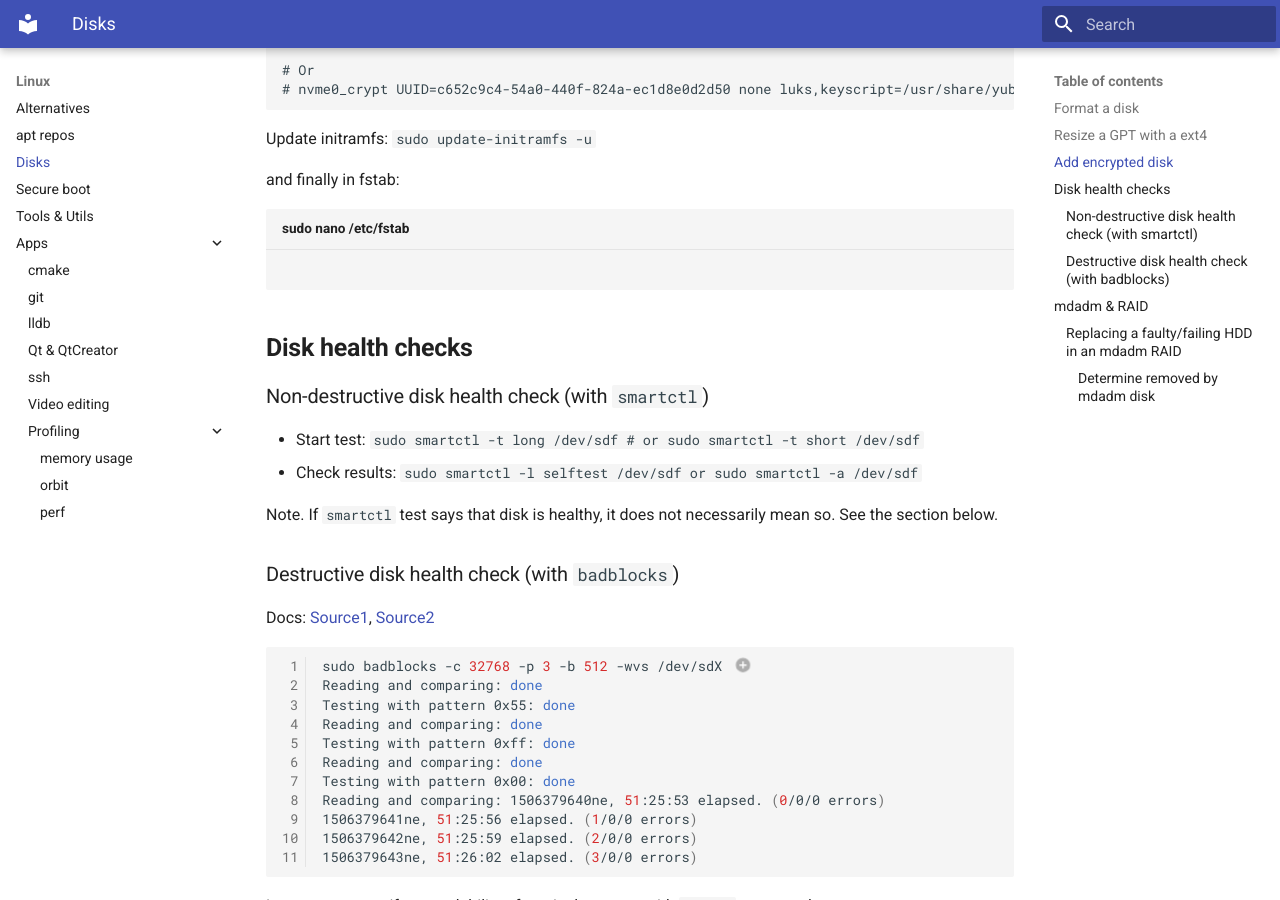
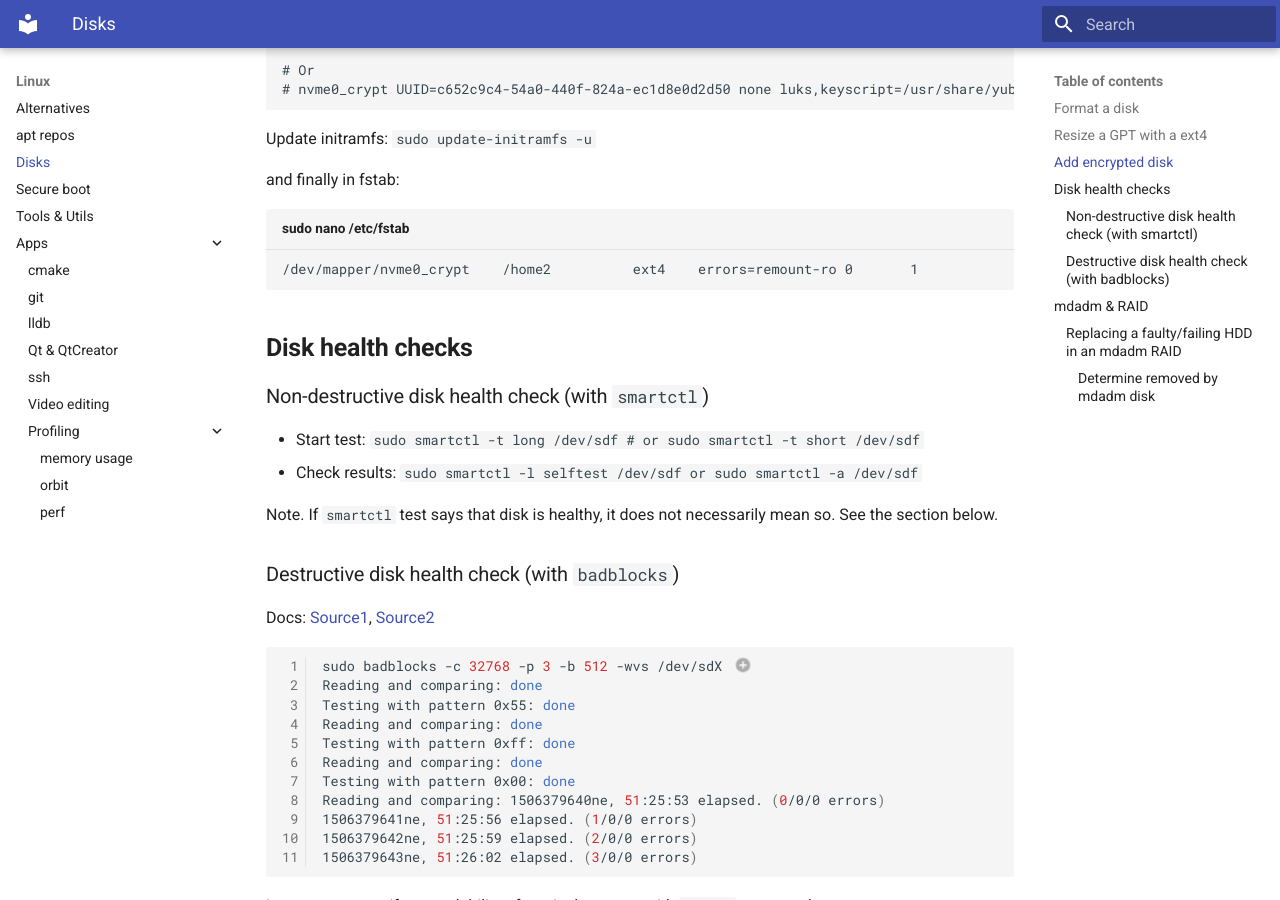
Before and after one commit to DimanNe/dimanne.github.io, an MkDocs documentation site: the page built from docs/Linux/disks.md, in a window 1280 px wide and 900 px high, scrolled down 1029 px. Built offline with MkDocs 1.6.1 and Material for MkDocs 9.7.7, drawn with Linux system fonts in a browser that asks for light colours.

Commit message:
Add disks info

````diff
--- a/docs/Linux/disks.md
+++ b/docs/Linux/disks.md
@@ -47,6 +47,7 @@ Update initramfs: `sudo update-initramfs -u`
 and finally in fstab:
 
 ```title="sudo nano /etc/fstab"
+/dev/mapper/nvme0_crypt    /home2          ext4    errors=remount-ro 0       1
 ```
 
 
````
